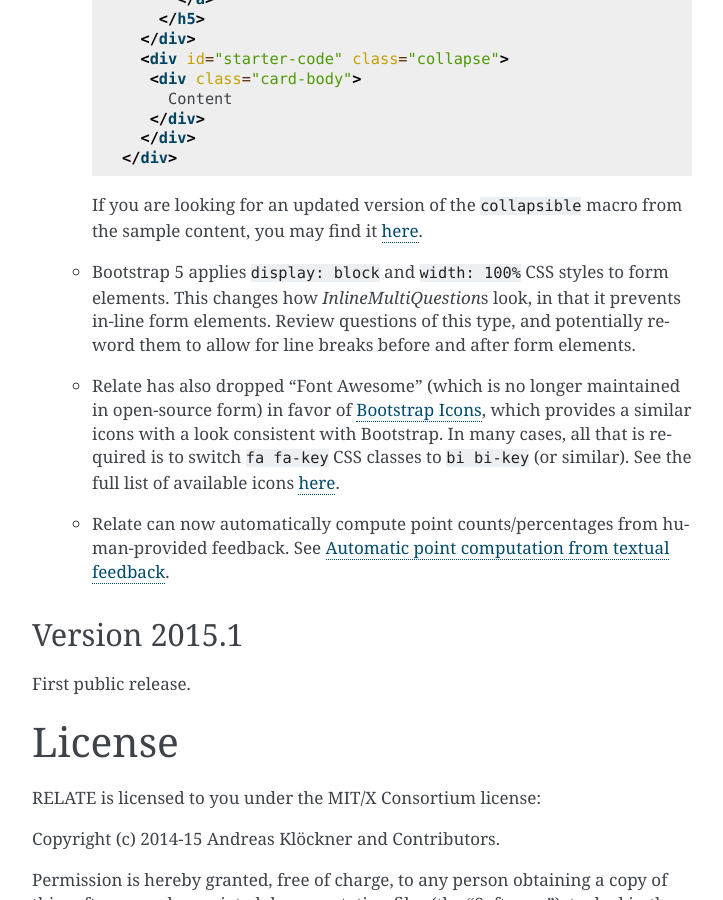
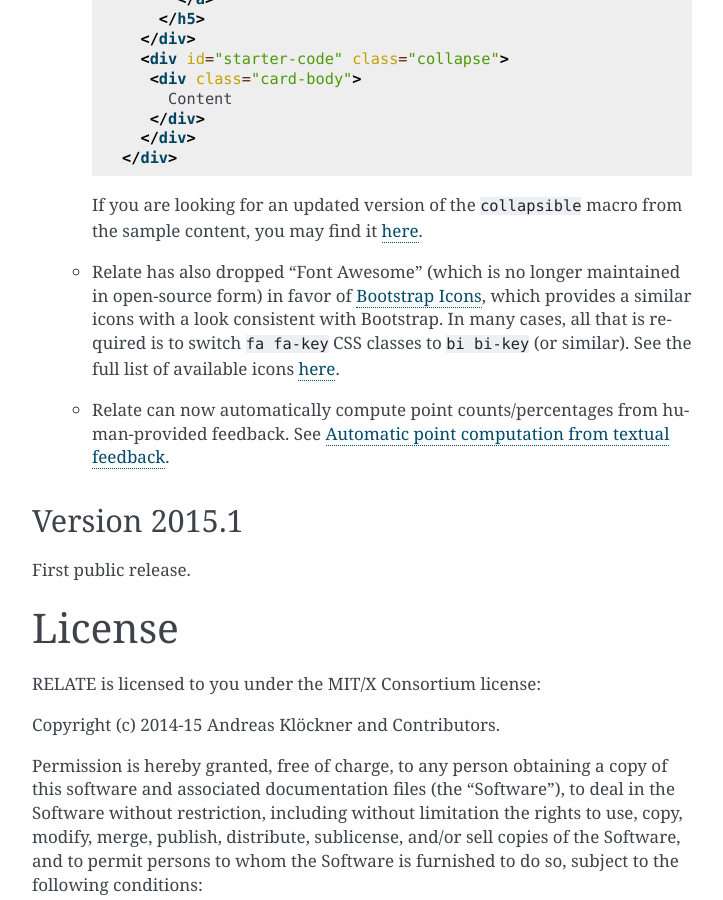
Before and after one commit to inducer/relate, a Sphinx documentation site: the page built from doc/misc.rst, in a window 1280 px wide and 900 px high, scrolled down 9475 px. Shown: the whole window, without its empty margins (388-1111 px from the left). Built offline with Sphinx 7.4.7, drawn with Linux system fonts in a browser that asks for light colours.

Commit message:
Drop comment about inline code qs from bs5 upgrade notes

```diff
--- a/doc/misc.rst
+++ b/doc/misc.rst
@@ -448,11 +448,6 @@ Version 2022.1
     the sample content, you may find it `here
     <https://github.com/inducer/relate-sample/blob/0a7019584fda7ea0b91cc3fd370b799df249460a/content-macros.jinja#L18-L34>`__.
 
-  * Bootstrap 5 applies ``display: block`` and ``width: 100%`` CSS styles to form
-    elements. This changes how `InlineMultiQuestion`\ s look, in that it prevents
-    in-line form elements. Review questions of this type, and potentially reword
-    them to allow for line breaks before and after form elements.
-
   * Relate has also dropped "Font Awesome" (which is no longer maintained in
     open-source form) in favor of `Bootstrap Icons
     <https://icons.getbootstrap.com/>`__, which provides a similar icons with a
```
